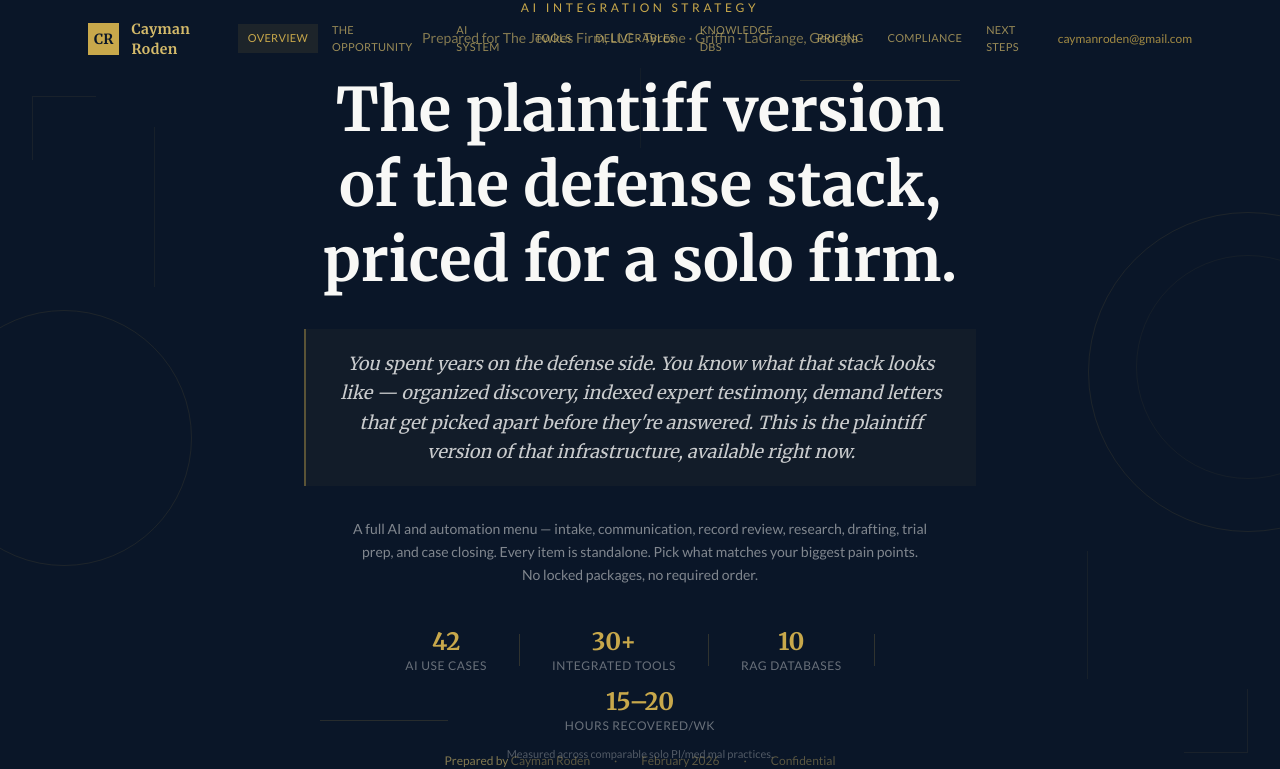
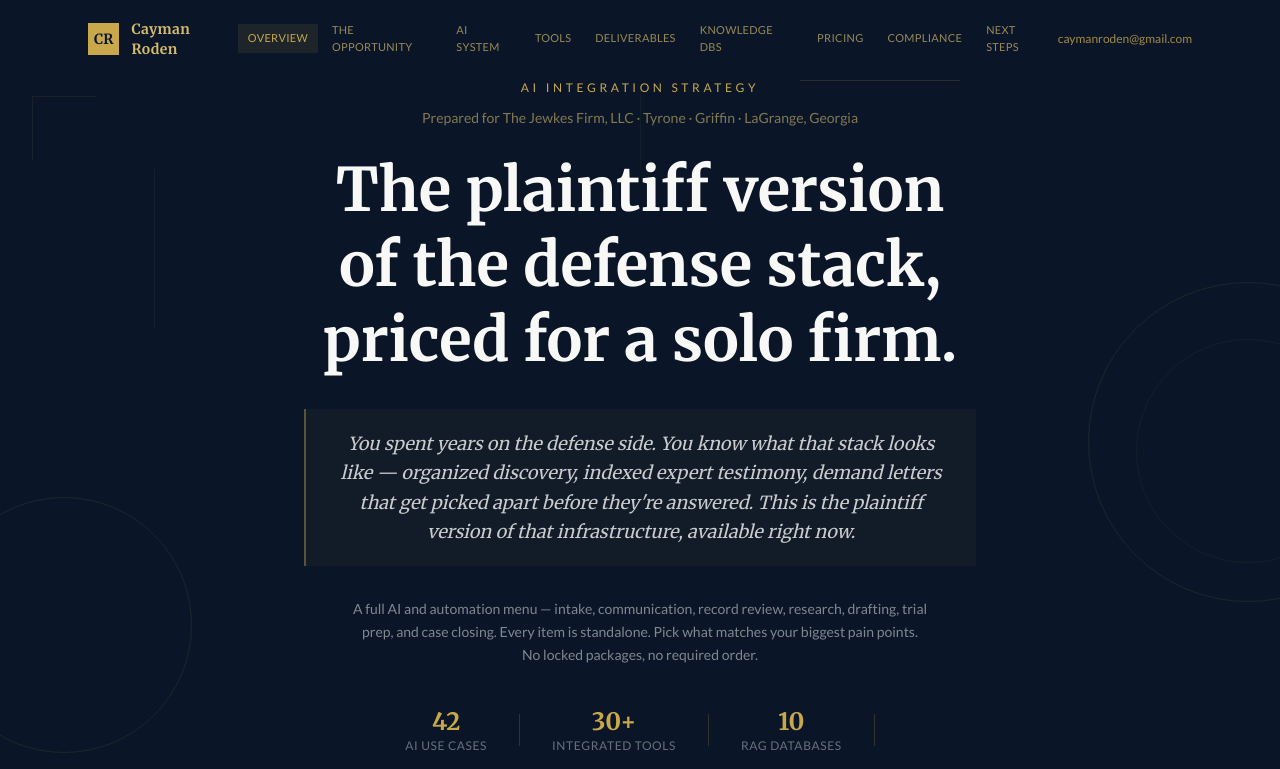
Before and after one commit to ChunkyTortoise/jewkes-consulting-redesign, a Next.js app: page / in a window 1280 px wide. Shown: the top 769 px of the page. Built offline with nearby package versions, Linux system fonts and the light colour scheme.

Commit message:
fix: hero nav overlap and meta block collision
- Add pt-20 pb-28 to hero section for fixed nav clearance
- Change meta block from absolute to flow-based positioning with mt-auto

Co-Authored-By: Claude Opus 4.6 <noreply@anthropic.com>

```diff
--- a/components/proposal/hero.tsx
+++ b/components/proposal/hero.tsx
@@ -2,7 +2,7 @@ import { ArrowDown } from "lucide-react"
 
 export function Hero() {
   return (
-    <section id="overview" className="relative flex min-h-screen flex-col items-center justify-center bg-navy px-6 text-center">
+    <section id="overview" className="relative flex min-h-screen flex-col items-center justify-center bg-navy px-6 pt-20 pb-28 text-center">
       {/* Geometric accent pattern */}
       <div className="pointer-events-none absolute inset-0 overflow-hidden">
         <div className="absolute -right-32 top-1/4 h-80 w-80 rounded-full border border-gold/10" />
@@ -93,7 +93,7 @@ export function Hero() {
       </div>
 
       {/* Meta block */}
-      <div className="absolute bottom-12 left-0 right-0 z-10 flex flex-col items-center gap-4">
+      <div className="mt-auto left-0 right-0 z-10 flex flex-col items-center gap-4 pt-10">
         <div className="flex flex-wrap items-center justify-center gap-x-6 gap-y-1 font-sans text-xs text-gold-light/40">
           <span><span className="text-gold-light/60">Prepared by</span> Cayman Roden</span>
           <span className="hidden sm:inline">&middot;</span>
```
